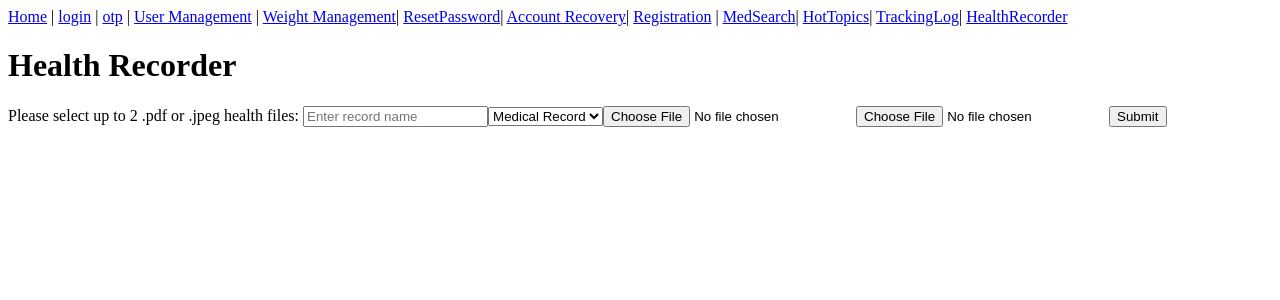
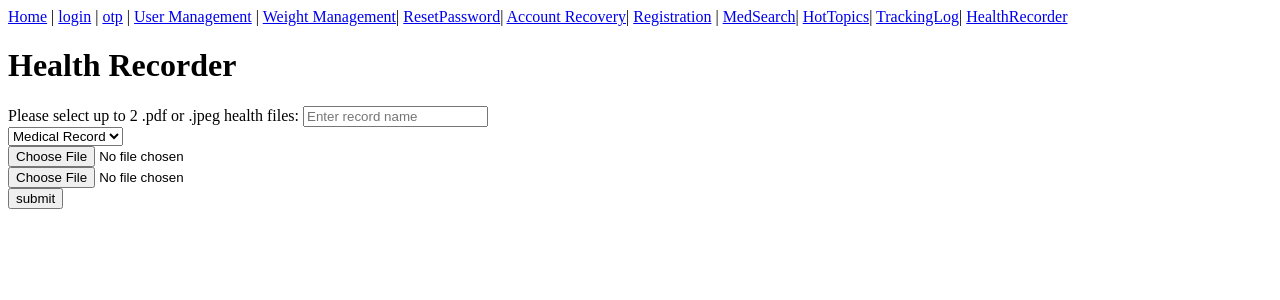
Before and after one commit to Annihilator3180/CECS-491A-Senior-Project, a Vue app in the folder frontend/the6bits/: page /HealthRecorder in a window 1280 px wide. Shown: the top 300 px of the page. Built offline with nearby package versions, Linux system fonts and the light colour scheme.

Commit message:
small frontend and backend fixes

```diff
--- a/frontend/the6bits/src/components/HealthRecorder.vue
+++ b/frontend/the6bits/src/components/HealthRecorder.vue
@@ -1,36 +1,40 @@
 <template>
-    <div class = 'form'>
     <h1>
         Health Recorder
     </h1>
-    <form name = "xx">
-        <label for = "userFileInput"> Please select up to 2 .pdf or .jpeg health files: </label>
-        <input type = "text" id = "recordName" name = "recordName" placeholder="Enter record name" minlength = "2" required>
-        <select name = "categoryName" id = "categoryName" >
-            <option value = "Medcial"> Medical Record </option>
-            <option value = "Other"> Other </option>
-        </select>
-        <input type = "file" id = "file" name = "file" required >
-        <input type = "file" id = "file2" name = "file2" >
-        <button @click="Validation"> Submit </button>
+    <form action="https://localhost:7011/HealthRecorder/CreateRecord/" method="POST" enctype="multipart/form-data">
+        <div>
+            <label for = "userFileInput"> Please select up to 2 .pdf or .jpeg health files: </label>
+            <input type = "text" name = "recordName" id = "recordName" placeholder="Enter record name" minlength = "2" required>
+        </div>
+        <div>
+            <select name = "categoryName" id="categoryName" >
+                <option value = "Medical"> Medical Record </option>
+                <option value = "Other"> Other </option>
+            </select>
+        </div>
+        <div>
+<!--   The accept attribute doesn't validate the types of the selected files;
+it provides hints for browsers to guide users towards selecting the correct file types.
+ It is still possible (in most cases) for users to toggle an option in the file chooser
+  that makes it possible to override this and select any file they wish, and then choose incorrect file types. -->
+            <input type = "file" id = "file" name = "file" required accept=".jpg,.jpg,.pdf">
+        </div>
+        <div>
+            <input type = "file" id = "file2" name = "file2" accept=".jpg,.jpg,.pdf">
+        </div>
+        <div>
+            <input type = "submit" value="submit">
+        </div>
     </form>
-
-    </div>
 </template>
 
+
 <script>
+//validation as a whole and validation as individual, try to reuse the same
+// mozilla -> web.dev
+//multipart mime type
 export default{
-    data(){
-    return {
-    formData: {
-        recordName : '',
-        categoryName : '',
-        file : '',
-        file2 : '',
-
-         },
-     }
-    },
         methods:{
         Validation(){
             var fileName = document.querySelector('#file').value;
@@ -46,8 +50,10 @@ export default{
             if ((extension != "pdf" && extension != "jpg" && extension != "jpeg")) {
                 alert("Invalid file type!");
             }
-            //this.OnSubmit();
-
+            this.onSubmit();
+        },
+        ProcessFile(event){
+            this.file = event.target.files[0];
         },
         }
 
```
Also changed, not shown: 1 other file (tests, documents, lock files or other folders).
